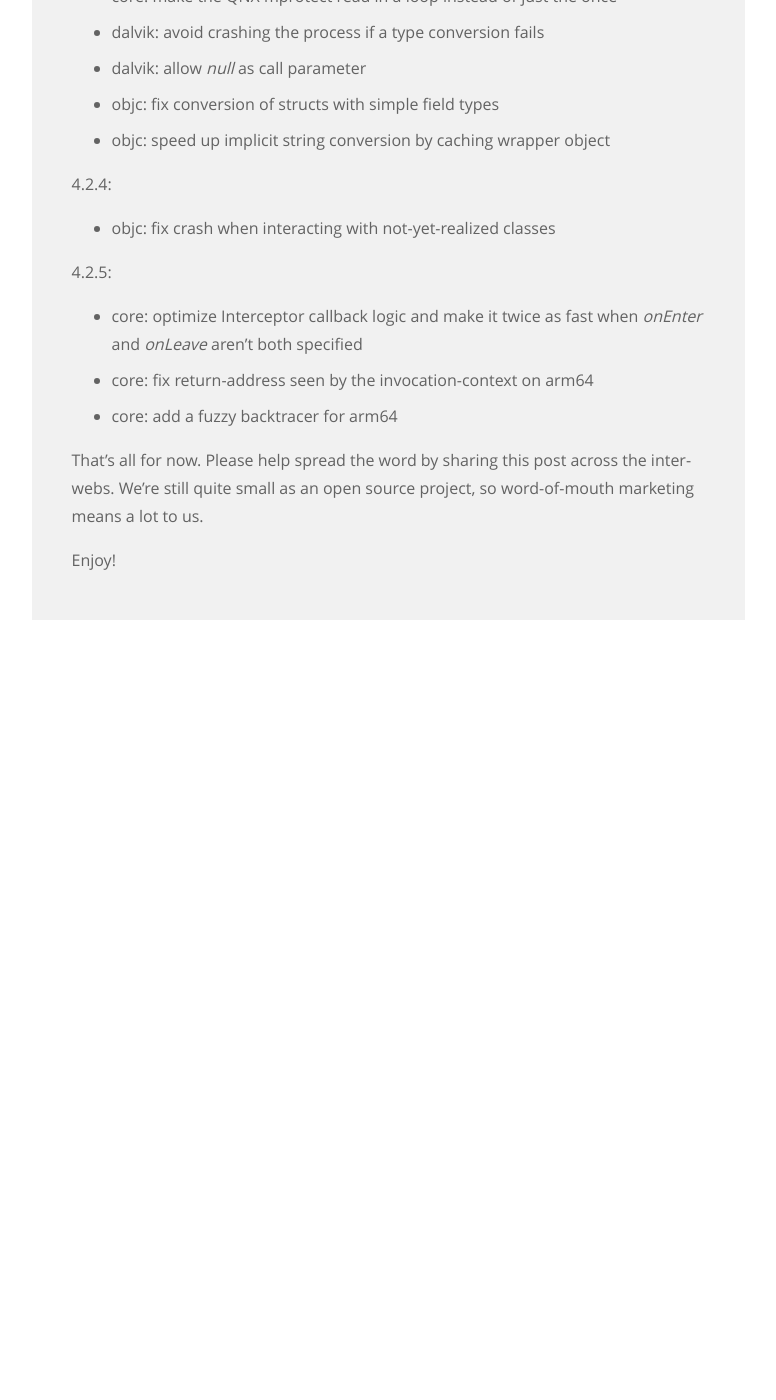
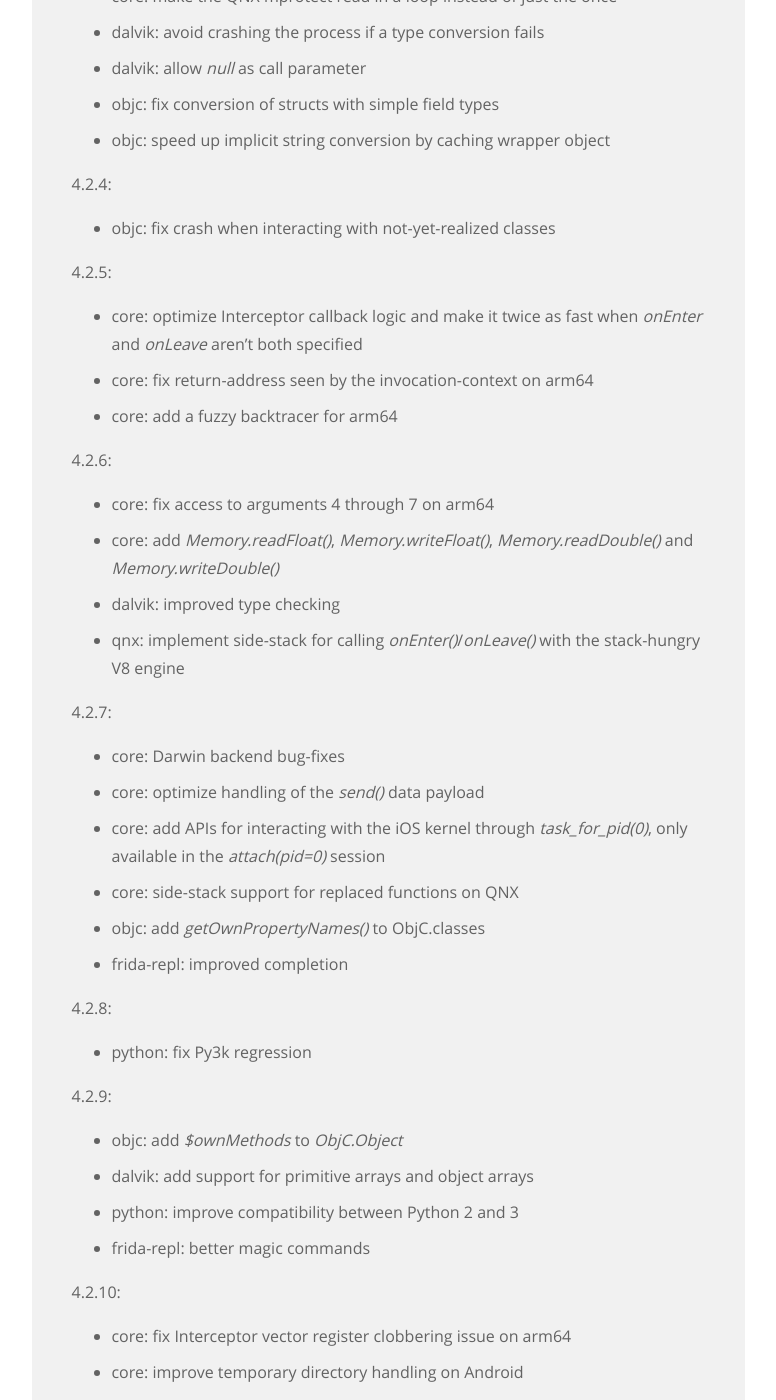
Before and after one commit to frida/frida-website, a Jekyll site: the page built from _posts/2015-06-18-frida-4-2-released.markdown, in a window 1280 px wide and 1400 px high, scrolled down 3270 px. Shown: the whole window, without its empty margins (364-1140 px from the left). Built offline with Jekyll 4.4.1, drawn with Linux system fonts in a browser that asks for light colours; before the commit the page ends 3900 px from its top, so only the background shows below that; some of the changed text lies outside the part shown.

Commit message:
Backfill release notes for previous releases

```diff
--- a/_posts/2015-06-18-frida-4-2-released.markdown
+++ b/_posts/2015-06-18-frida-4-2-released.markdown
@@ -139,6 +139,53 @@ So let's run quickly through all the changes:
 - core: fix return-address seen by the invocation-context on arm64
 - core: add a fuzzy backtracer for arm64
 
+4.2.6:
+
+- core: fix access to arguments 4 through 7 on arm64
+- core: add *Memory.readFloat()*, *Memory.writeFloat()*, *Memory.readDouble()*
+        and *Memory.writeDouble()*
+- dalvik: improved type checking
+- qnx: implement side-stack for calling *onEnter()*/*onLeave()* with the
+       stack-hungry V8 engine
+
+4.2.7:
+
+- core: Darwin backend bug-fixes
+- core: optimize handling of the *send()* data payload
+- core: add APIs for interacting with the iOS kernel through *task_for_pid(0)*,
+        only available in the *attach(pid=0)* session
+- core: side-stack support for replaced functions on QNX
+- objc: add *getOwnPropertyNames()* to ObjC.classes
+- frida-repl: improved completion
+
+4.2.8:
+
+- python: fix Py3k regression
+
+4.2.9:
+
+- objc: add *$ownMethods* to *ObjC.Object*
+- dalvik: add support for primitive arrays and object arrays
+- python: improve compatibility between Python 2 and 3
+- frida-repl: better magic commands
+
+4.2.10:
+
+- core: fix Interceptor vector register clobbering issue on arm64
+- core: improve temporary directory handling on Android
+
+4.2.11:
+
+- dalvik: add support for accessing instance and static fields
+- dalvik: type conversion improvements
+- python: resolve python runtime lazily on Mac to allow our binaries to work
+          with multiple Python distributions
+- python: pip support
+
+4.2.12:
+
+- python: fix Py3k regressions
+
 That's all for now. Please help spread the word by sharing this post across
 the inter-webs. We're still quite small as an open source project, so
 word-of-mouth marketing means a lot to us.
```
Also changed, not shown: _posts/2015-07-15-frida-4-3-released.markdown (added, +61 -0 lines), _posts/2015-07-31-frida-4-4-released.markdown (added, +25 -0 lines), _posts/2015-09-10-frida-4-5-released.markdown (added, +47 -0 lines), _posts/2015-09-17-frida-5-0-released.markdown (added, +104 -0 lines), _posts/2015-11-11-frida-6-0-released.markdown (added, +120 -0 lines).
